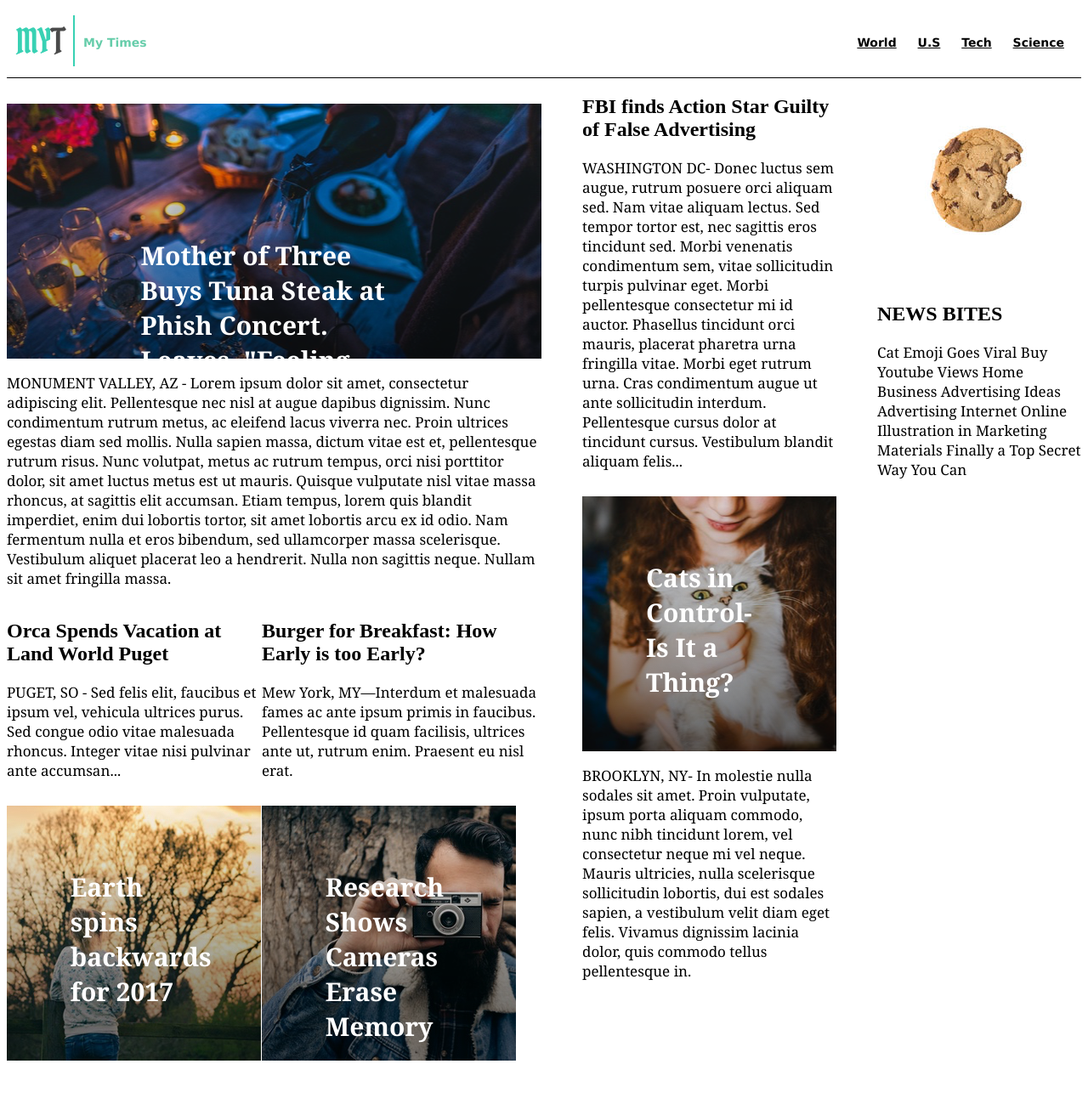
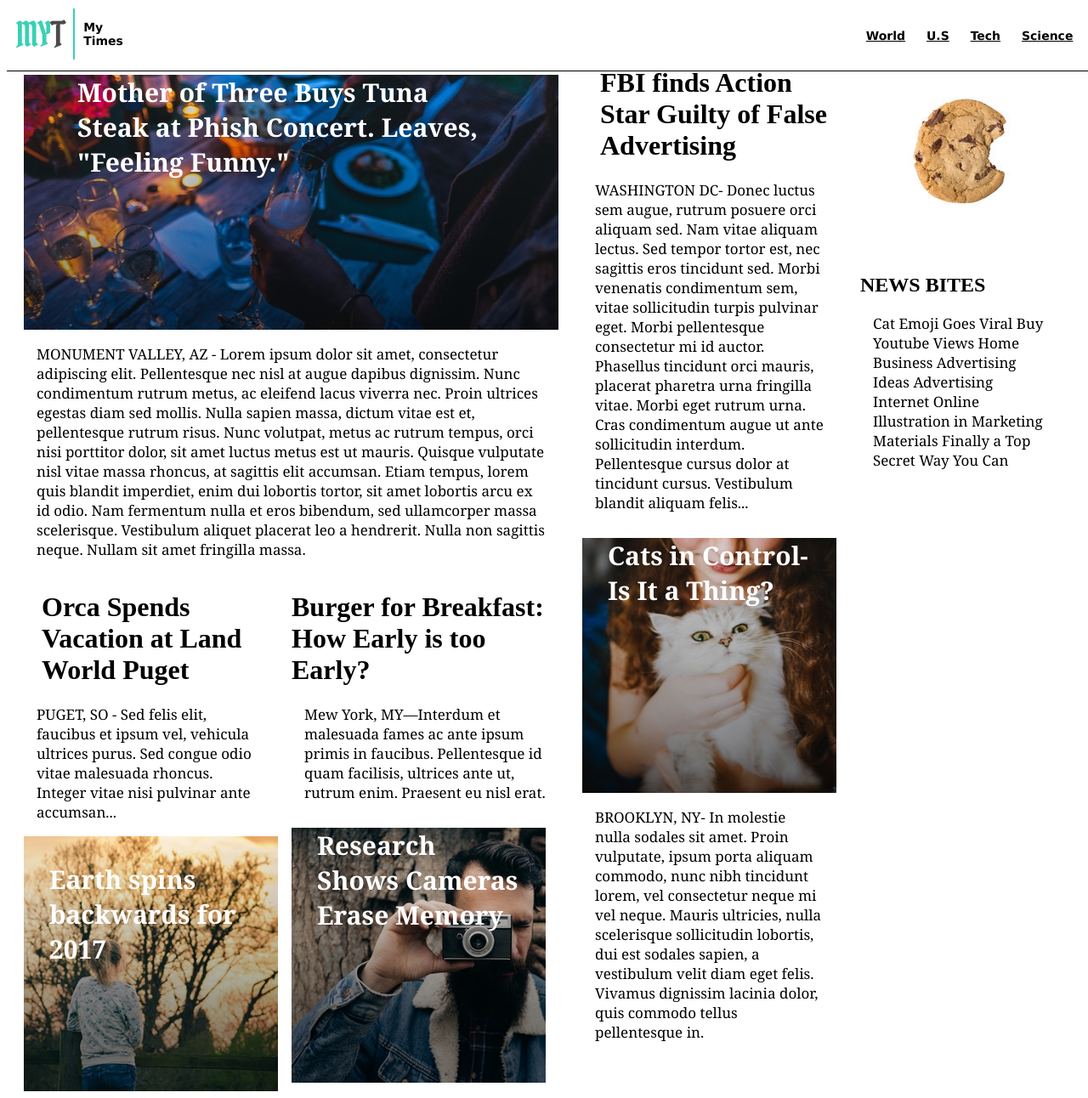
Before and after one commit to LPKaizen/mytimes, a plain HTML site: page index.html in a window 1280 px wide. Shown: the whole page at 85% size. Before the commit the page ends 1256 px from the top, so only its background shows below. Drawn offline with Linux system fonts and the light colour scheme.

Commit message:
Version 0.9.0 almost all formatting of text and images complete

```diff
--- a/Resources/CSS/index.css
+++ b/Resources/CSS/index.css
@@ -4,7 +4,7 @@
 
 #mainimage {
     background-image: url("../images/img-story-main.png");
-    width: auto;
+    width: 630px;
     background-repeat: no-repeat;
     height: 300px;
 
@@ -15,6 +15,7 @@
     height: 300px;
     width: 299px;
     background-repeat: no-repeat;
+    align-items: space-around;
 }
 
 #catimage {
@@ -30,34 +31,36 @@
     width: 299px;
     height: 300px;
     background-repeat: no-repeat;
+}
 
-
-}
 
 .smallheadline{
     color: white;
-    width: auto;
     font-size: 30px;
     font-family: georgia;
     font-weight: bold;
-    padding-left: 25%;
-    padding-right: 25%;
-    padding-top: 25%;
+    padding-right: 10%;
+    padding-left: 10%;
+    padding-top: 0%;
+    max-width: 100%;
 }
-
 
 .header {
 display: flex;
 font-weight: bold;
 font-family: verdana;
 font-size: 14px;
-width: auto;
+width: 98%;
 height: auto;
 justify-content: space-between;
 padding: 10px 10px 10px 10px;
 border-bottom-style: solid;
 border-bottom-width: thin;
 border-bottom-color: black;
+position: fixed;
+top: 0;
+background-color: white;
+
 }
 
 #navbar li {
@@ -70,26 +73,40 @@ padding-left: 10px;
 padding-right: 10px;
 }
 
-.skinny {
+.skinnyL {
   max-width: 300px;
   height: auto;
+  padding-right: 15px;
+  display: flex;
+  flex-direction: column;
+  justify-content: center;
+
+}
+
+.skinnyR {
+  max-width: 300px;
+  height: auto;
+  padding-left: 15px;
+
 }
 
 .dasplit {
   display: inline-flex;
   width: 630px;
-  justify-content: space-between;
 }
 
 .storyformat {
   font-family: Georgia;
   font-size: 17px;
   color: black;
+  padding-left: 15px;
+  padding-right: 15px;
 }
 
 .main {
   width: auto;
   height: auto;
+  padding-top: 50px;
 }
 
 .column {
@@ -97,12 +114,12 @@ padding-right: 10px;
   height: auto;
   display: inline-flex;
   justify-content: space-between;
-
 }
 
 .large {
   max-width: 630px;
   height: auto;
+  padding-left: 20px;
 }
 
 .medium {
@@ -114,11 +131,10 @@ padding-right: 10px;
 .small {
  max-width: 240px;
  height: auto;
+ padding-right: 20px;
 }
 
-
 .centertext {
-padding-left: 10px;
-padding-top:10px;
-color: mediumaquamarine;
+padding-left: 7%;
+color: black;
 }
--- a/index.html
+++ b/index.html
@@ -1,6 +1,6 @@
 <!DOCTYPE html>
 <head>
-  <title>Mytimes</title>
+  <title>My Times</title>
   <link href="./resources/CSS/index.css" type="text/css" rel="stylesheet">
   </head>
 <body>
@@ -41,7 +41,7 @@
 
     <div class="large">
         <div id="mainimage">
-           <p class="smallheadline">Mother of Three Buys Tuna Steak at Phish Concert. Leaves, "Feeling Funny."<p>
+           <p class="smallheadline">Mother of Three Buys Tuna Steak at Phish Concert. Leaves, "Feeling Funny."</p>
         </div>
         <div>
           <p  class="storyformat">MONUMENT VALLEY, AZ - Lorem ipsum dolor sit amet, consectetur adipiscing elit. Pellentesque nec nisl at augue dapibus dignissim. Nunc condimentum rutrum metus, ac eleifend lacus viverra nec. Proin ultrices egestas diam sed mollis. Nulla sapien massa, dictum vitae est et, pellentesque rutrum risus. Nunc volutpat, metus ac rutrum tempus, orci nisi porttitor dolor, sit amet luctus metus est ut mauris. Quisque vulputate nisl vitae massa rhoncus, at sagittis elit accumsan. Etiam tempus, lorem quis blandit imperdiet, enim dui lobortis tortor, sit amet lobortis arcu ex id odio. Nam fermentum nulla et eros bibendum, sed ullamcorper massa scelerisque. Vestibulum aliquet placerat leo a hendrerit. Nulla non sagittis neque. Nullam sit amet fringilla massa.<p>
@@ -49,9 +49,9 @@
  <!--the splitting of the large column-->
     <div class="dasplit">
           <!--left side-->
-          <div class="skinny">
+          <div class="skinnyL">
             <div>
-              <h2>Orca Spends Vacation at Land World Puget</h2>
+              <h1 class="centertext">Orca Spends Vacation at Land World Puget</h1>
               <p class="storyformat">PUGET, SO - Sed felis elit, faucibus et ipsum vel, vehicula ultrices purus. Sed congue odio vitae malesuada rhoncus. Integer vitae nisi pulvinar ante accumsan...<p>
             </div>
 
@@ -61,9 +61,9 @@
          </div>
 
          <!--right side-->
-        <div class"skinny">
+        <div class"skinnyR">
             <div>
-              <h2>Burger for Breakfast: How Early is too Early?</h2>
+              <h1 class:"centertext">Burger for Breakfast: How Early is too Early?</h1>
               <p class="storyformat">Mew York, MY—Interdum et malesuada fames ac ante ipsum primis in faucibus. Pellentesque id quam facilisis, ultrices ante ut, rutrum enim. Praesent eu nisl erat.<p>
             </div>
 
@@ -81,7 +81,7 @@
       <div class="medium">
 
          <div>
-           <h2>FBI finds Action Star Guilty of False Advertising</h2>
+           <h1 class="centertext">FBI finds Action Star Guilty of False Advertising</h1>
            <p class="storyformat">WASHINGTON DC- Donec luctus sem augue, rutrum posuere orci aliquam sed. Nam vitae aliquam lectus. Sed tempor tortor est, nec sagittis eros tincidunt sed. Morbi venenatis condimentum sem, vitae sollicitudin turpis pulvinar eget. Morbi pellentesque consectetur mi id auctor. Phasellus tincidunt orci mauris, placerat pharetra urna fringilla vitae. Morbi eget rutrum urna. Cras condimentum augue ut ante sollicitudin interdum. Pellentesque cursus dolor at tincidunt cursus. Vestibulum blandit aliquam felis...</p>
         </div>
 
@@ -101,7 +101,7 @@
 
         <img src="./resources/images/img-news-bite.png">
         <div>
-           <h2>NEWS BITES</h2>
+           <h2 class"centertext">NEWS BITES</h2>
             <p class="storyformat">Cat Emoji Goes Viral Buy Youtube Views Home Business Advertising Ideas Advertising Internet Online Illustration in Marketing Materials Finally a Top Secret Way You Can</p>
         </div>
 
```
